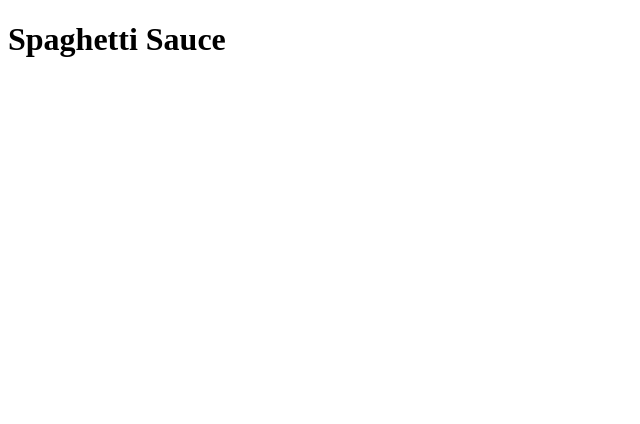
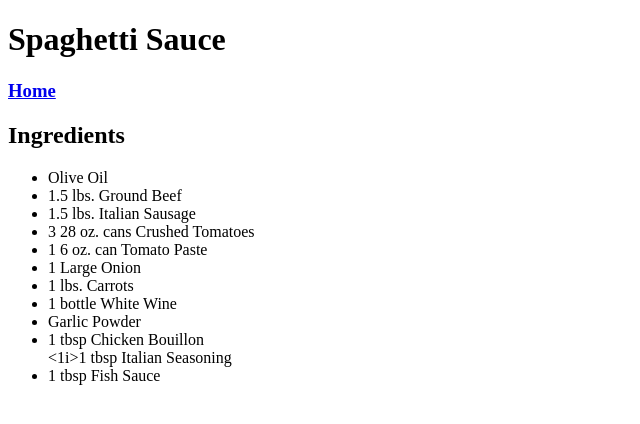
Before and after one commit to dan-almeida1/Odin-Recipes, a plain HTML site: page recipes/spaghetti-sauce.html in a window 1280 px wide. Shown: the whole page, without its empty margins (0-640 px from the left). Drawn offline with Linux system fonts and the light colour scheme.

Commit message:
ingredients

```diff
--- a/recipes/spaghetti-sauce.html
+++ b/recipes/spaghetti-sauce.html
@@ -5,5 +5,21 @@
     </head>
     <body>
         <h1>Spaghetti Sauce</h1>
+        <h3><a href="../index.html">Home</a></h3>
+        <h2>Ingredients</h2>
+        <ul>
+            <li>Olive Oil</li>
+            <li>1.5 lbs. Ground Beef</li>
+            <li>1.5 lbs. Italian Sausage</li>
+            <li>3 28 oz. cans Crushed Tomatoes</li>
+            <li>1 6 oz. can Tomato Paste</li>
+            <li>1 Large Onion</li>
+            <li>1 lbs. Carrots</li>
+            <li>1 bottle White Wine</li>
+            <li>Garlic Powder</li>
+            <li>1 tbsp Chicken Bouillon</li>
+            <1i>1 tbsp Italian Seasoning</li>
+            <li>1 tbsp Fish Sauce</li>
+        </ul>
     </body>
 </html>
```
